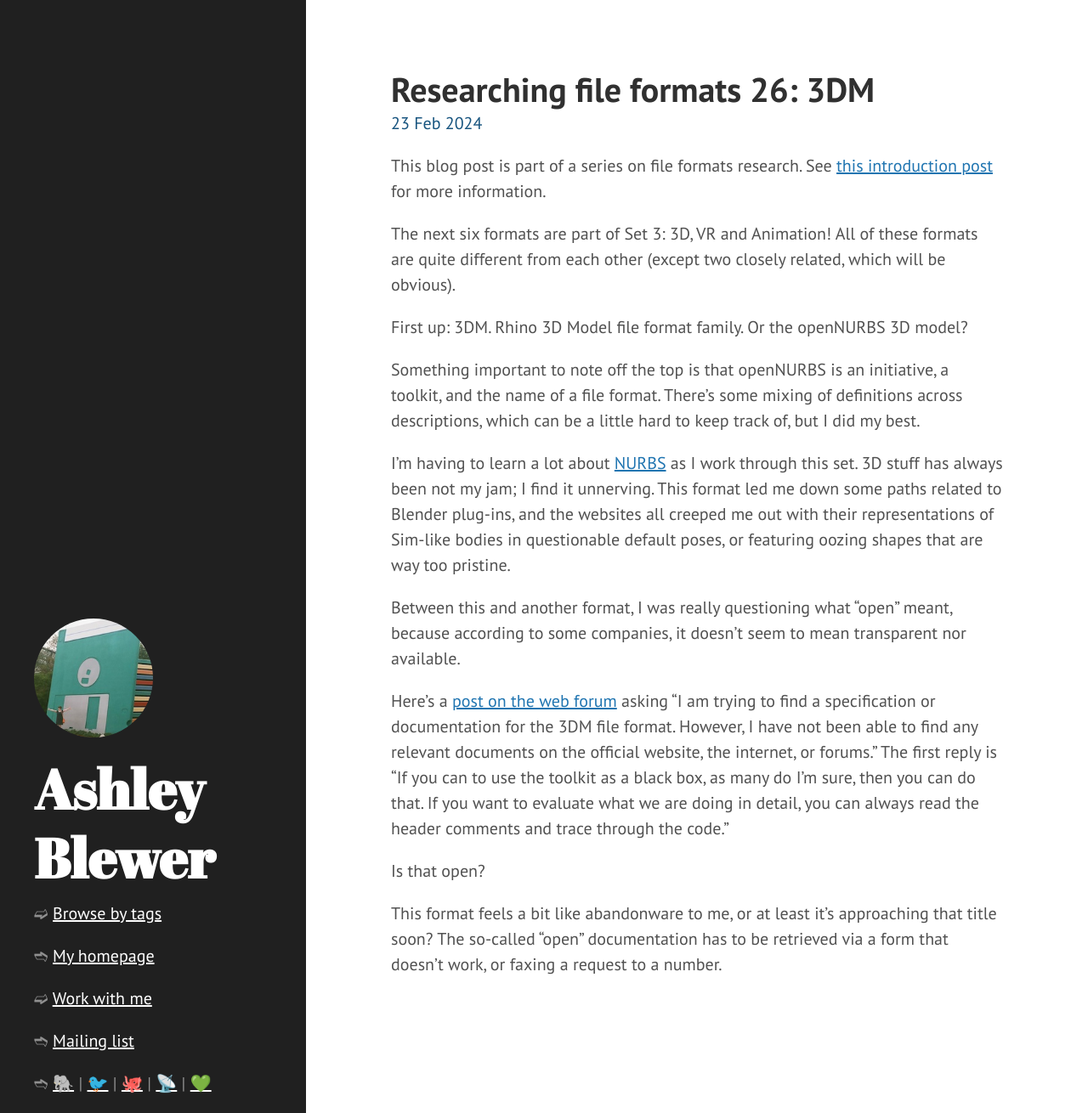
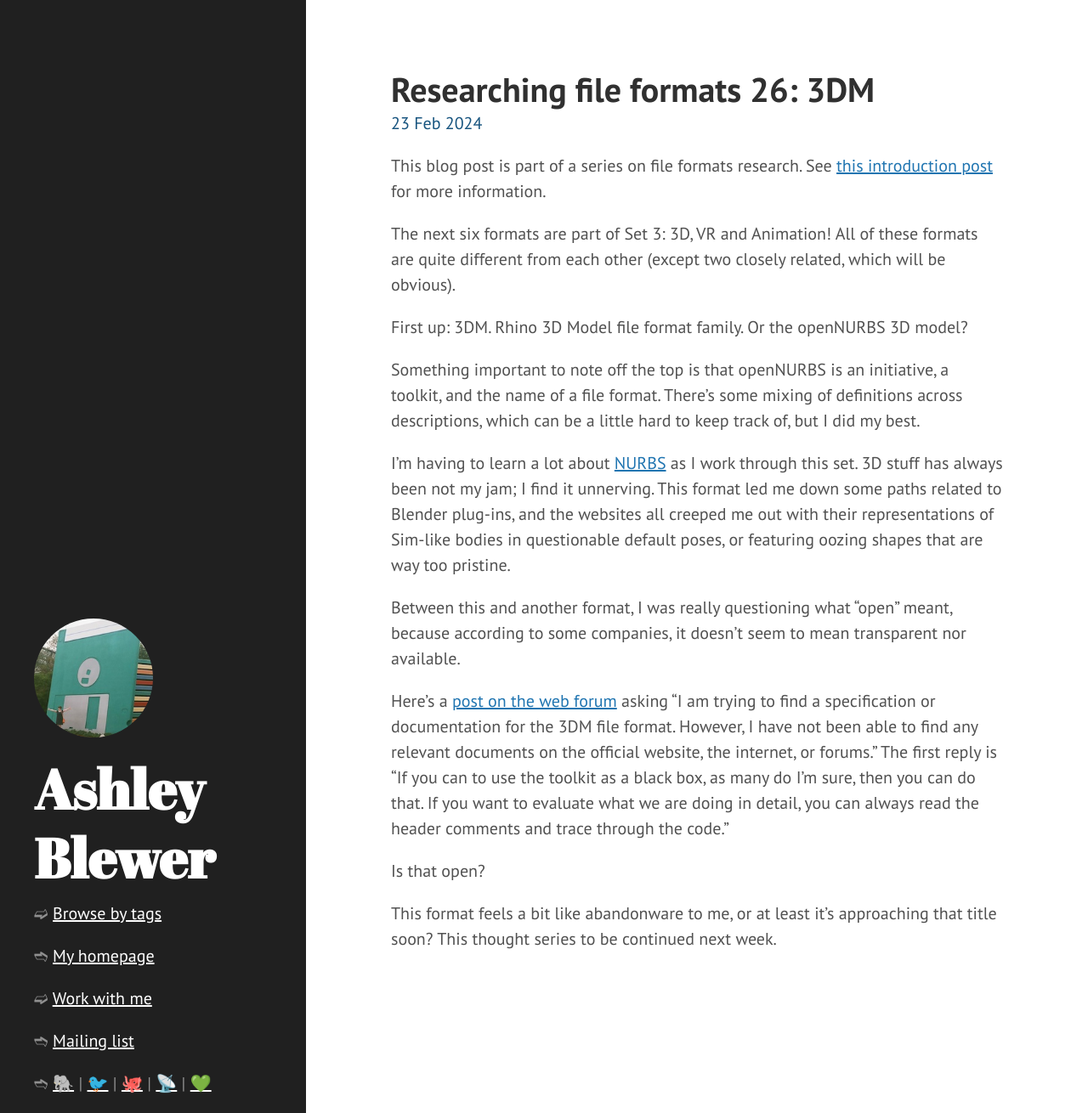
Before and after one commit to ablwr/ablwr.github.io, a Jekyll site: the page built from _posts/2024-02-23-researching-file-formats-26-3dm.md, in a window 1280 px wide and 1310 px high. Shown: the whole window at 85% size. Built offline with Jekyll 4.4.1, drawn with Linux system fonts in a browser that asks for light colours.

Commit message:
ack mixing up my formats

```diff
--- a/_posts/2024-02-23-researching-file-formats-26-3dm.md
+++ b/_posts/2024-02-23-researching-file-formats-26-3dm.md
@@ -21,4 +21,4 @@
 
 Is that open?
 
-This format feels a bit like abandonware to me, or at least it's approaching that title soon? The so-called "open" documentation has to be retrieved via a form that doesn't work, or faxing a request to a number.
+This format feels a bit like abandonware to me, or at least it's approaching that title soon? This thought series to be continued next week.
```
